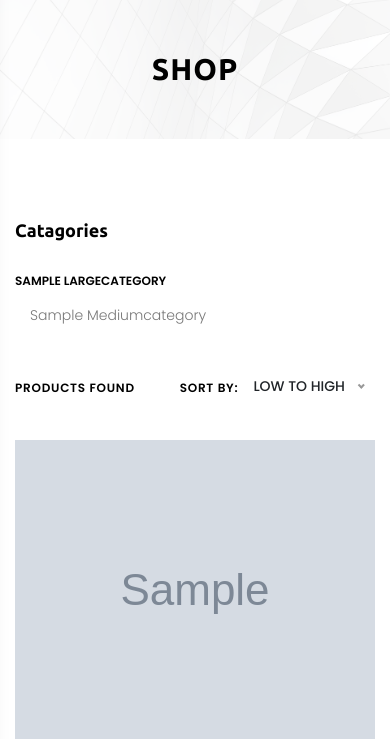
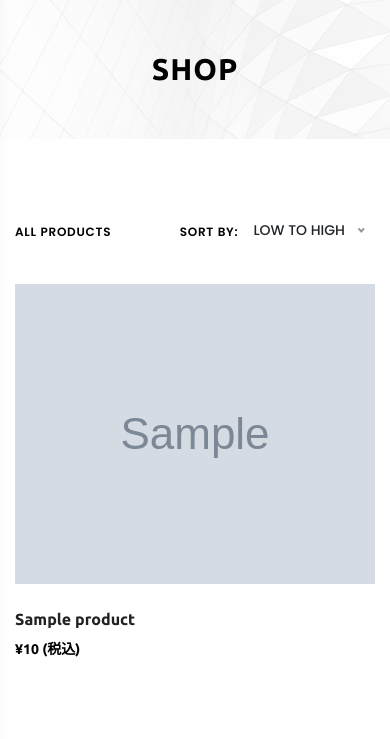
Before and after one commit to pote2907/ECsite, a Django app: page / in a window 390 px wide. Shown: the part 81-820 px from the top of the page. Run offline with Django 3.2, Linux system fonts and the light colour scheme; tables that the repository leaves empty hold one stand-in row (values such as "Sample post"); grey boxes marked "Sample" are stand-in pictures; some libraries are stand-ins or nearby versions.

Commit message:
スマホサイズでカテゴリー非表示,product foundをカテゴリー名に変更

```diff
--- a/shop/templates/header.html
+++ b/shop/templates/header.html
@@ -5,7 +5,9 @@
             <!-- Classy Menu -->
             <nav class="classy-navbar" id="essenceNav">
                 <!-- Logo -->
-                <a class="nav-brand" href="index.html"><img src="{% static 'img/core-img/MIIOAM.png' %}" alt=""></a>
+                <a class="nav-brand" href="/">
+                    <img src="{% static 'img/core-img/MIIOAM.png' %}" alt="logo">
+                </a>
                 <!-- Navbar Toggler -->
                 <div class="classy-navbar-toggler">
                     <span class="navbarToggler"><span></span><span></span><span></span></span>
--- a/shop/templates/shop/product_list.html
+++ b/shop/templates/shop/product_list.html
@@ -38,7 +38,7 @@
                     <div class="shop_sidebar_area">
 
                         <!-- ##### Single Widget ##### -->
-                        <div class="widget catagory mb-50">
+                        <div class="widget catagory mb-50 d-none d-md-block">
                             <!-- Widget Title -->
                             <h6 class="widget-title mb-30">Catagories</h6>
 
@@ -70,7 +70,12 @@
                                 <div class="product-topbar d-flex align-items-center justify-content-between">
                                     <!-- Total Products -->
                                     <div class="total-products">
-                                        <p>products found</p>
+                                        {% if category %}
+                                        <p>{{ category.name }}</p>
+                                    {% else %}
+                                        <p>all products</p>
+                                    {% endif %}
+
                                     </div>
                                     <!-- Sorting -->
                                     <div class="product-sorting d-flex">
```
